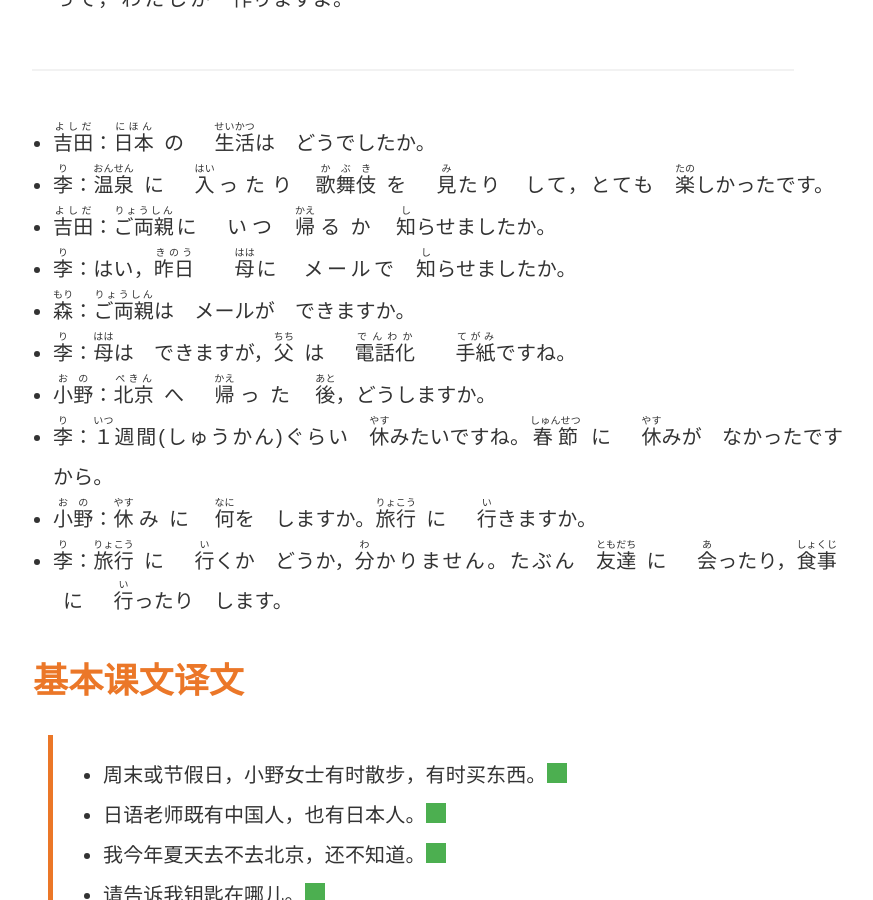
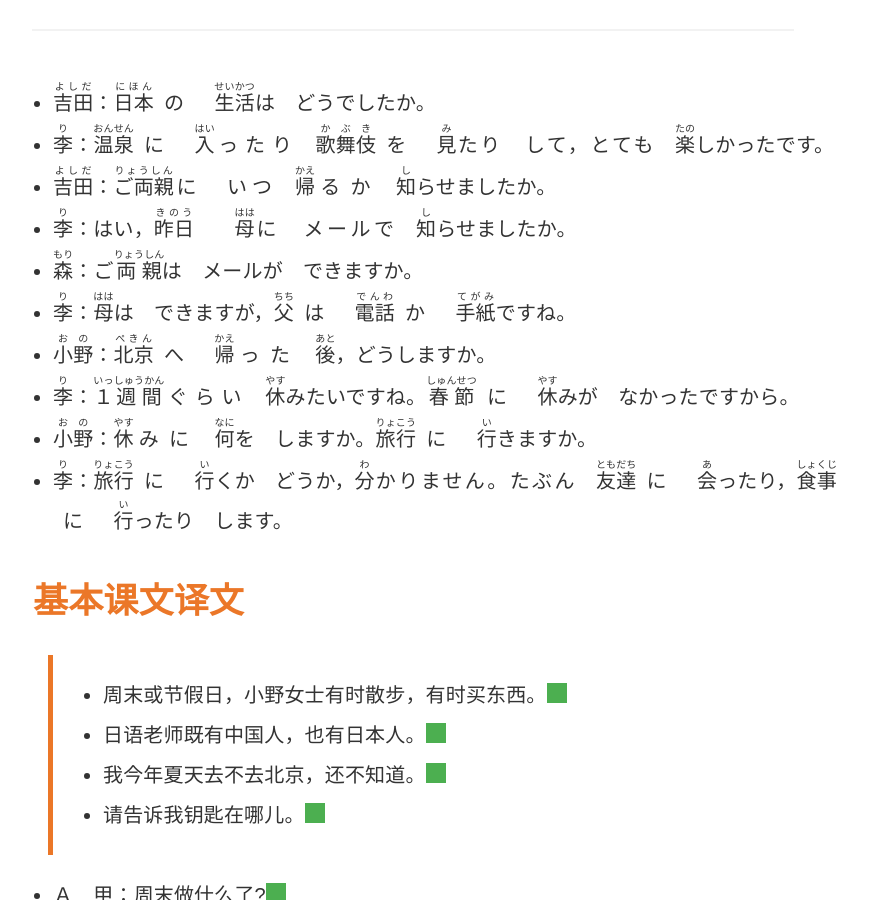
Before and after one commit to wizicer/LearnJapan, a Jekyll site: the page built from uwp/lesson23.md, in a window 1280 px wide and 900 px high, scrolled down 1308 px. Shown: the whole window, without its empty margins (227-1100 px from the left). Built offline with Jekyll 4.4.1, drawn with Linux system fonts in a browser that asks for light colours; some of the changed text lies outside the part shown.

Commit message:
small fixes

```diff
--- a/_data/lessons.yml
+++ b/_data/lessons.yml
@@ -1623,7 +1623,7 @@
     * -
     * !小野(おの)：!少(すこ)し　!急(いそ)ぎましょうか。!遅(おく)れない　ほうが　いいですから。
     * !李(り)：そうしましょう。ところで，!小野(おの)さんは　よく　!歌舞伎(かぶき)を　!見(み)ますか。
-    * !小野(おの)：!仕事(しごと)の　!後(ご)で，!何度(なんど)か　!見(けん)に　!行(い)った　ことが　あります。!終(お)わりは　!九(く)!時過(じす)ぎですね。!食事(しょくじ)は　どうしますか。
+    * !小野(おの)：!仕事(しごと)の　!後(ご)で，!何度(なんど)か　!見(み)に　!行(い)った　ことが　あります。!終(お)わりは　!九(く)!時過(じす)ぎですね。!食事(しょくじ)は　どうしますか。
     * !李(り)：!歌舞伎(かぶき)を　!見(み)た　!後(あと)で，!食(た)べますか。それとも，!見(み)る　!前(まえ)に　!何(なに)か　!食(た)べますか。
     * !小野(おの)：そうですね…，!休憩時間(きゅうけいじかん)に　!食事(しょくじ)を　しましょうか。
     * !李(り)：ええ，いいですよ。
@@ -1701,11 +1701,11 @@
     * !清水(しみず)：!大田(おおた)，!今度(こんど)　!中国(ちゅうごく)へ　!転勤(てんきん)だって。
     * !小野(おの)：!本当(ほんとう)に？いつ　!行(い)くの？
     * !清水(しみず)：たしか　!来月(らいげつ)だよ。
-    * !小野(おの)：!急(きゅう)ね。!中国(ちゅうごく)の　!どこ？期間(きかん)は　どのぐらい？
+    * !小野(おの)：!急(きゅう)ね。!中国(ちゅうごく)の　どこ？!期間(きかん)は　どのぐらい？
     * !清水(しみず)：!北京(ぺきん)だって。!期間(きかん)は　!四年(よねん)か　!五年(ごねん)かな。
     * !小野(おの)：ずいぶん　!長(なが)いわね。!太田君(おおたくん)　!一人(ひとり)で　!行(い)くの？
     * !清水(しみず)：いや，!奥(おく)さんも　いっしょだよ。!来週(らいしゅう)　!送別会(そうべつかい)を　するけど，!都合(つごう)は　どうかな？
-    * !小野(おの)：ええと，!火曜日(かようび)は　!予定(よてい)が　あるけど，!それ以外(いがい)は　!大丈夫(だいじょうぶ)よ。
+    * !小野(おの)：ええと，!火曜日(かようび)は　!予定(よてい)が　あるけど，それ!以外(いがい)は　!大丈夫(だいじょうぶ)よ。
     * !清水(しみず)：!分(わ)かった。じゃあ，また　!連絡(れんらく)するよ。
 
     ---
@@ -1754,9 +1754,9 @@
     * 小野：哟，你听出来了?
     * 　李：嗯。因为不是你平时的说话方式。
 l23:
-  title: 第２３課　!休(やす)みの　!日(ひ)，!散歩(さんぽ)したり　!買(か)い物(もの)に　!行(い)ったり　します。
-  basic4: |
-    > * !小野(おの)さんは　!休(やす)みの　!日(ひ)，!散歩(さんぽ)したり　!買(か)い物(もの)に　!行(い)ったり　します。
+  title: 第２３課　!休(やす)みの　!日(ひ)，!散歩(さんぽ)したり　!買(か)い!物(もの)に　!行(い)ったり　します。
+  basic4: |
+    > * !小野(おの)さんは　!休(やす)みの　!日(ひ)，!散歩(さんぽ)したり　!買(か)い!物(もの)に　!行(い)ったり　します。
     > * !日本語(にほんご)の　!先生(せんせい)は　!中国人(ちゅうごくじん)だったり　にほんじんだったりです。
     > * わたしは　!今年(ことし)の　!夏(なつ)，!北京(ぺきん)へ　!行(い)くか　どうか　!分(わ)かりません。
     > * かぎが　どこに　あるか　!教(おし)えて　ください。
@@ -1786,10 +1786,10 @@
     * !李(り)：!温泉(おんせん)に　!入(はい)ったり　!歌舞伎(かぶき)を　!見(み)たり　して，とても　!楽(たの)しかったです。
     * !吉田(よしだ)：!ご両親(りょうしん)に　いつ　!帰(かえ)るか　!知(し)らせましたか。
     * !李(り)：はい，!昨日(きのう)　!母(はは)に　メールで　!知(し)らせましたか。
-    * !森(もり)：!ご両親(りょうしん)は　メールが　できますか。
-    * !李(り)：!母(はは)は　できますが，!父(ちち)は　!電話化(でんわか)　!手紙(てがみ)ですね。
+    * !森(もり)：ご!両親(りょうしん)は　メールが　できますか。
+    * !李(り)：!母(はは)は　できますが，!父(ちち)は　!電話(でんわ)か　!手紙(てがみ)ですね。
     * !小野(おの)：!北京(ぺきん)へ　!帰(かえ)った　!後(あと)，どうしますか。
-    * !李(り)：!１(いつ)週間(しゅうかん)ぐらい　!休(やす)みたいですね。!春節(しゅんせつ)に　!休(やす)みが　なかったですから。
+    * !李(り)：!１(いっ)!週間(しゅうかん)ぐらい　!休(やす)みたいですね。!春節(しゅんせつ)に　!休(やす)みが　なかったですから。
     * !小野(おの)：!休(やす)みに　!何(なに)を　しますか。!旅行(りょこう)に　!行(い)きますか。
     * !李(り)：!旅行(りょこう)に　!行(い)くか　どうか，!分(わ)かりません。たぶん　!友達(ともだち)に　!会(あ)ったり，!食事(しょくじ)に　!行(い)ったり　します。
   basic4t: |
```
Also changed, not shown: _data/words.csv.
